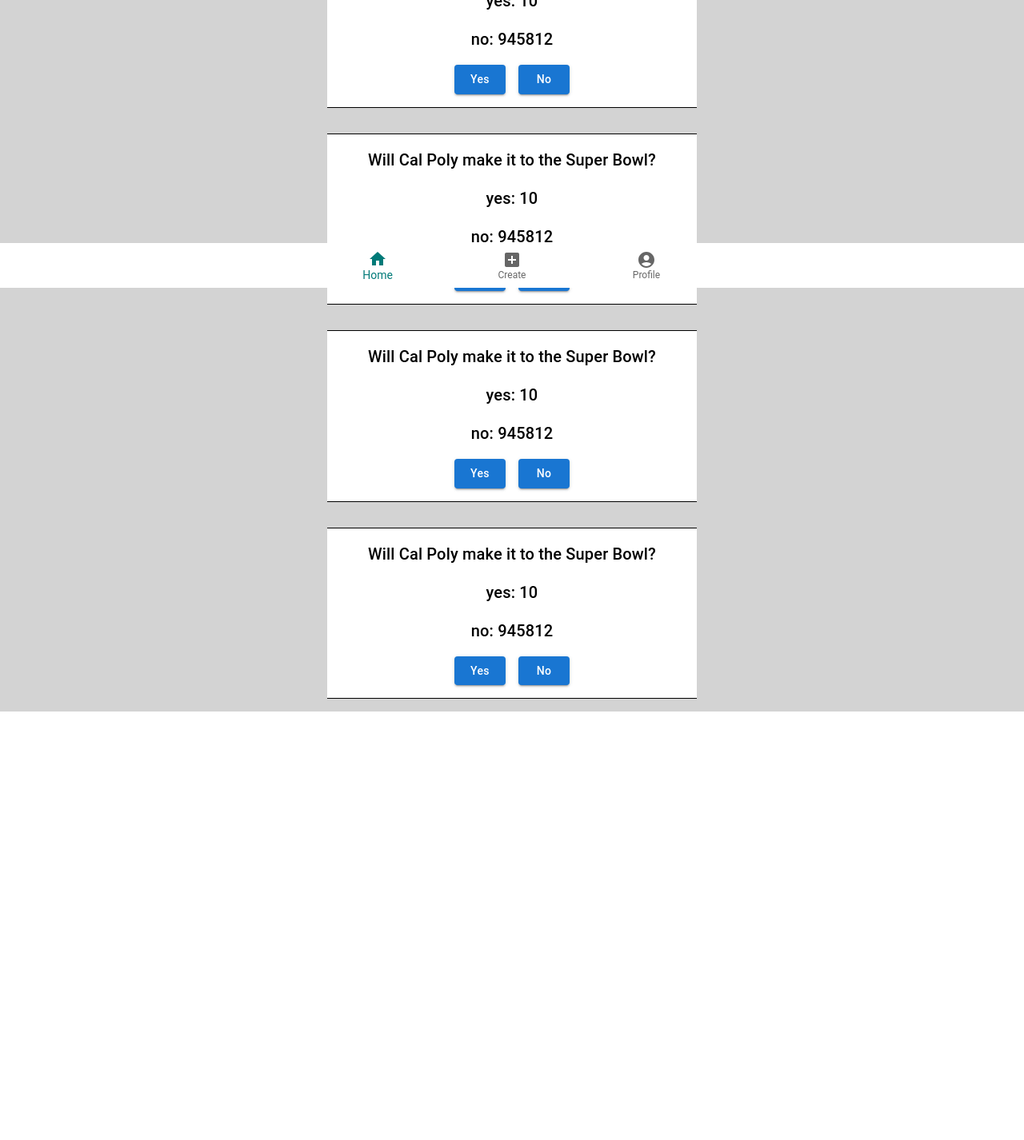
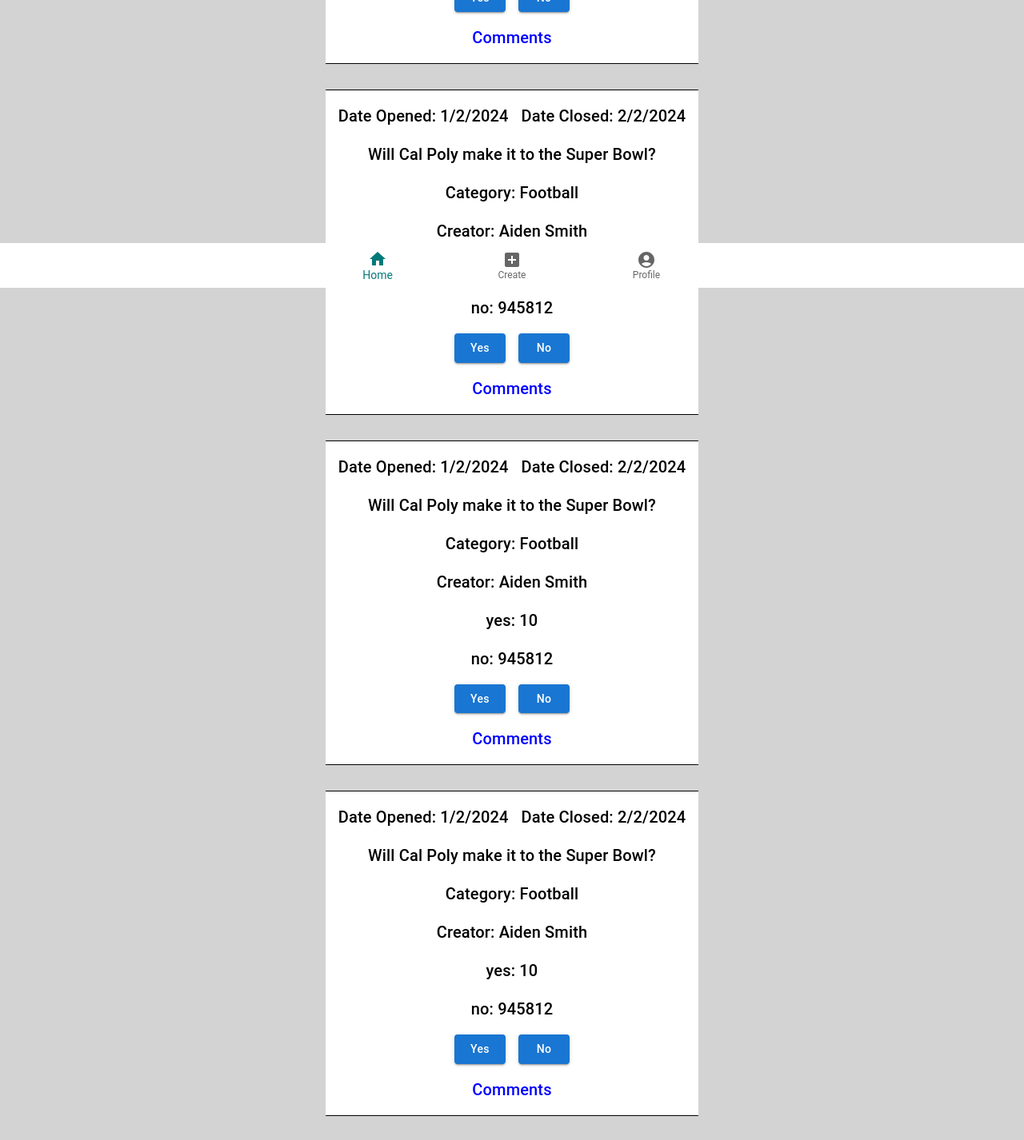
Before and after one commit to EmuMan/stay-soft, a React (Create React App) app in the folder packages/react-frontend/: page / in a window 1280 px wide. Shown: the part 440-1866 px from the top of the page at 80% size. Before the commit the page ends 1386 px from the top, so only its background shows below. Built offline with nearby package versions, Linux system fonts and the light colour scheme.

Commit message:
Added All Relevant Prompt Data

```diff
--- a/packages/react-frontend/src/components/HomePage.js
+++ b/packages/react-frontend/src/components/HomePage.js
@@ -1,5 +1,5 @@
 import { Box, Typography } from "@mui/material";
-import { Bet } from "./Bet.js";
+import { Prompt } from "./Prompt.js";
 
 const HomeBody = () => {
   return (
@@ -18,30 +18,50 @@
         flexDirection="column"
       >
         <Typography variant="h4">Home</Typography>
-        <Bet
+        <Prompt
           yesCount={7}
           noCount={25}
           description="Will I get off the CSC 307 waitlist from spot 15?"
+          category="Waitlist"
+          creator="Gabe Alonso"
+          dateOpen="3/2/2024"
+          dateClose="4/2/2024"
         />
-        <Bet
+        <Prompt
           yesCount={10}
           noCount={945812}
           description="Will Cal Poly make it to the Super Bowl?"
+          category="Football"
+          creator="Aiden Smith"
+          dateOpen="1/2/2024"
+          dateClose="2/2/2024"
         />
-        <Bet
+        <Prompt
           yesCount={10}
           noCount={945812}
           description="Will Cal Poly make it to the Super Bowl?"
+          category="Football"
+          creator="Aiden Smith"
+          dateOpen="1/2/2024"
+          dateClose="2/2/2024"
         />
-        <Bet
+        <Prompt
           yesCount={10}
           noCount={945812}
           description="Will Cal Poly make it to the Super Bowl?"
+          category="Football"
+          creator="Aiden Smith"
+          dateOpen="1/2/2024"
+          dateClose="2/2/2024"
         />
-        <Bet
+        <Prompt
           yesCount={10}
           noCount={945812}
           description="Will Cal Poly make it to the Super Bowl?"
+          category="Football"
+          creator="Aiden Smith"
+          dateOpen="1/2/2024"
+          dateClose="2/2/2024"
         />
       </Box>
     </Box>
--- /dev/null
+++ b/packages/react-frontend/src/components/Prompt.js
@@ -0,0 +1,62 @@
+import { Box, Typography, Button, Stack } from "@mui/material";
+
+
+
+const Prompt = (props) => {
+  const betContainerStyle = {
+    display: "flex",
+    justifyContent: "center",
+    alignItems: "center",
+    flexDirection: "column",
+    borderTop: "1px solid black",
+    borderBottom: "1px solid black",
+    padding: "1rem 0",
+    margin: "1rem",
+    width: "100%",
+    gap: "1rem",
+    backgroundColor: "white",
+  };
+
+
+
+  return (
+    <Box style={betContainerStyle}>
+      <Stack spacing={2} direction="row">
+      <Typography variant="h6" component="div">
+        Date Opened: {props.dateOpen}
+      </Typography>
+      <Typography variant="h6" component="div">
+        Date Closed: {props.dateClose}
+      </Typography>
+      </Stack>
+      <Typography variant="h6" component="div">
+        {props.description}
+      </Typography>
+      <Typography variant="h6" component="div">
+        Category: {props.category}
+      </Typography>
+      <Typography variant="h6" component="div">
+        Creator: {props.creator}
+      </Typography>
+      <Typography variant="h6" component="div">
+        yes: {props.yesCount}
+      </Typography>
+      <Typography variant="h6" component="div">
+        no: {props.noCount}
+      </Typography>
+      <Stack spacing={2} direction="row">
+        <Button variant="contained" style={{ textTransform: "none" }}>
+          Yes
+        </Button>
+        <Button variant="contained" style={{ textTransform: "none" }}>
+          No
+        </Button>
+      </Stack>
+      <Typography variant="h6" color="#0000FF" component="div">
+        Comments
+      </Typography>
+    </Box>
+  );
+};
+
+export { Prompt };
```
Also changed, not shown: packages/react-frontend/src/components/home.js (added).
